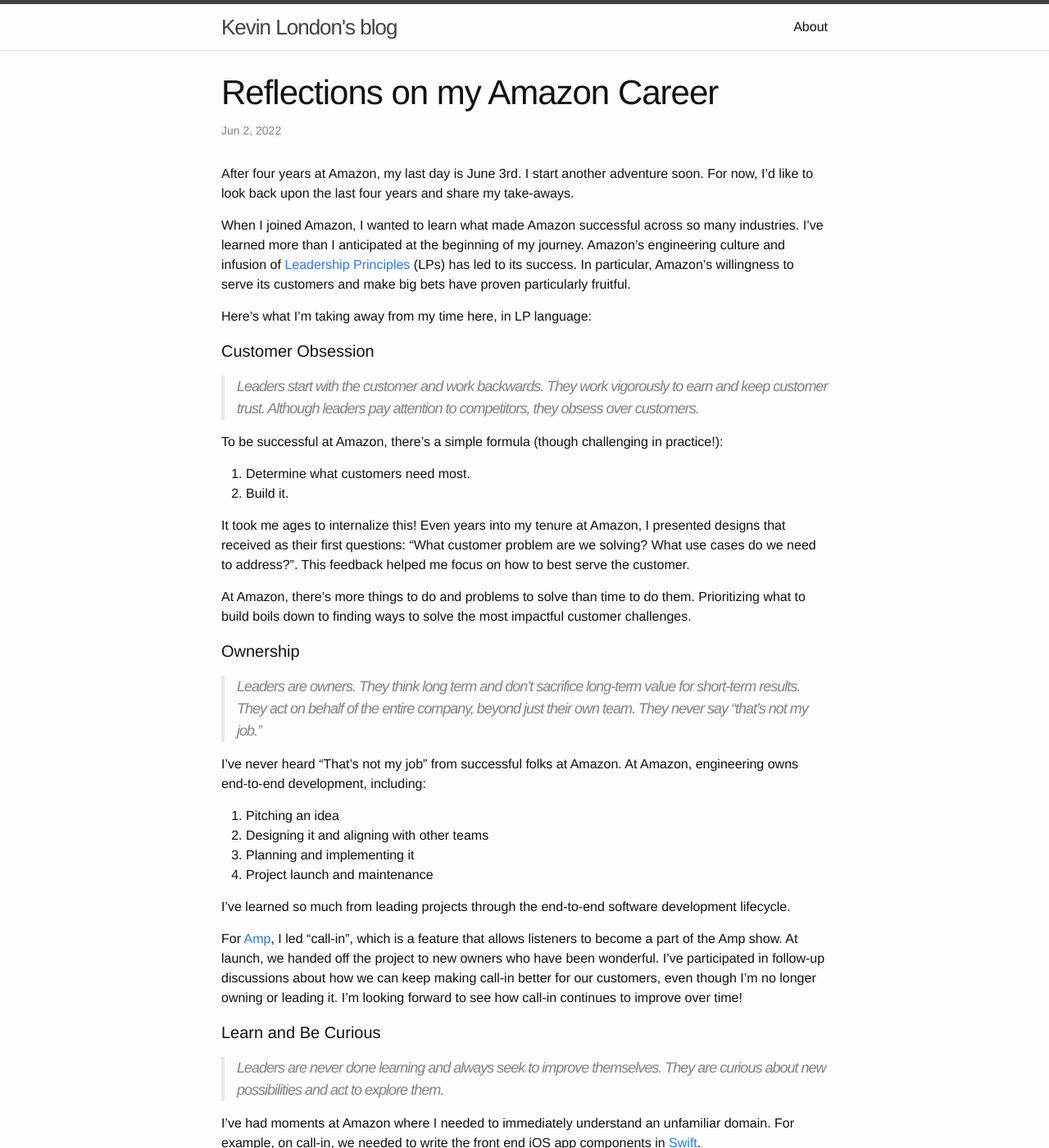
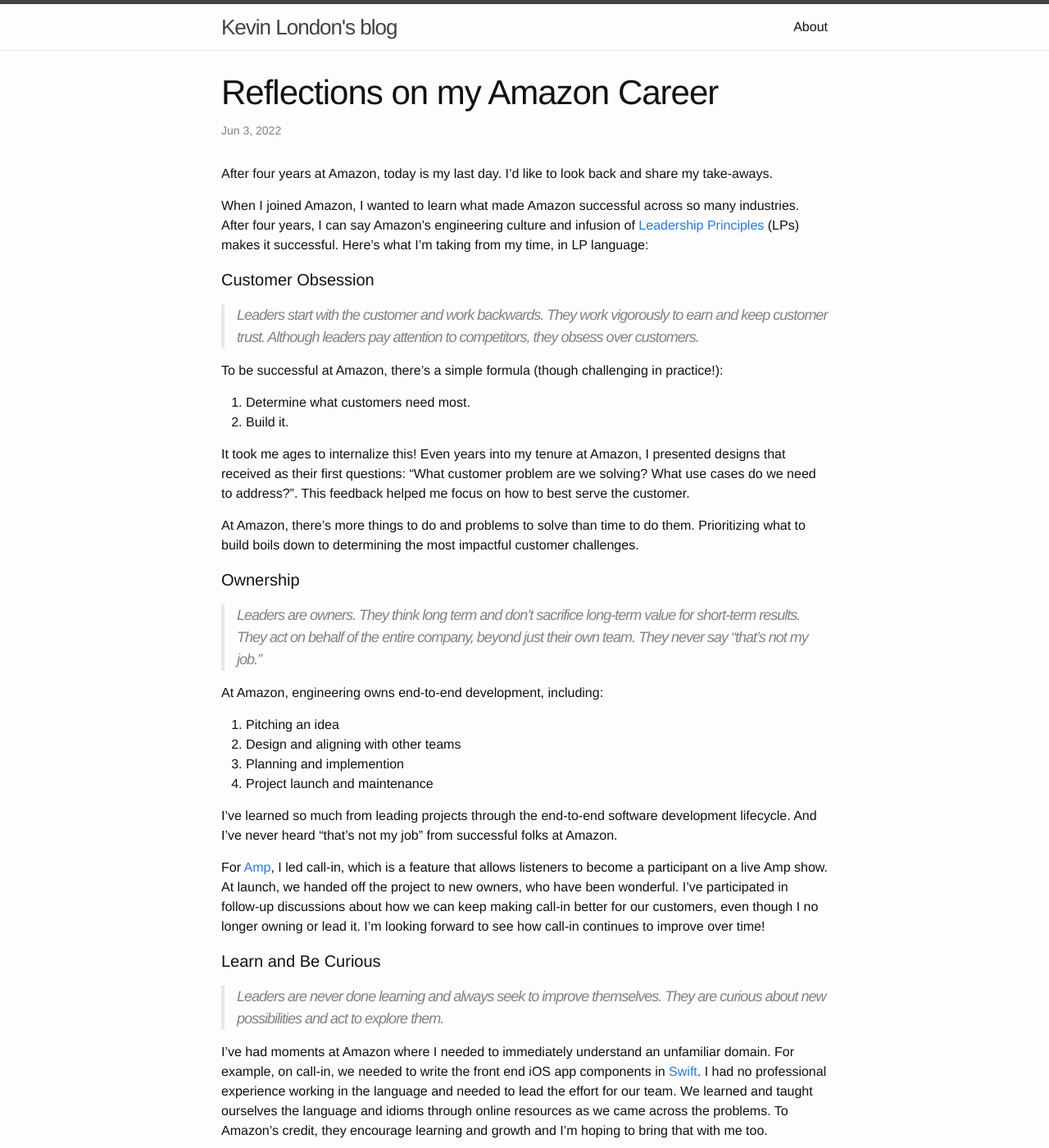
Before and after one commit to kevinlondon/kevinlondon.github.io, a Jekyll site: the page built from _posts/2022-06-03-reflections-amazon-career.md, in a window 1280 px wide and 1400 px high. Shown: the whole window at 82% size. Built offline with Jekyll 4.4.1, drawn with Linux system fonts in a browser that asks for light colours; comment, search, counter and statistics services are not loaded; some of the changed text lies outside the part shown.

Commit message:
Added Reflections on Amazon Career

```diff
--- a/_posts/2022-06-02-reflections-amazon-career.md
+++ b/_posts/2022-06-03-reflections-amazon-career.md
@@ -1,22 +1,17 @@
 ---
 layout: post
 title: Reflections on my Amazon Career
-date: 2022-06-02 15:53:01.000000000 -07:00
+date: 2022-06-03 07:53:01.000000000 -07:00
 ---
 
-After four years at Amazon, my last day is June 3rd. I start another
-adventure soon. For now, I'd like to look back
-upon the last four years and share my take-aways.
+After four years at Amazon, today is my last day.
+I'd like to look back and share my take-aways.
 
 When I joined Amazon, I wanted to learn what made Amazon successful across so
-many industries. I've learned more than
-I anticipated at the beginning of my journey. Amazon's
+many industries. After four years, I can say Amazon's
 engineering culture and infusion of [Leadership
-Principles](https://www.amazon.jobs/en/principles) (LPs) has led to its
-success. In particular, Amazon's willingness to serve its customers
-and make big bets have proven particularly fruitful.
-
-Here's what I'm taking away from my time here, in LP language:
+Principles](https://www.amazon.jobs/en/principles) (LPs) makes it successful.
+Here's what I'm taking from my time, in LP language:
 
 #### Customer Obsession
 
@@ -35,7 +30,7 @@ do we need to address?". This feedback helped me focus on how to best serve the
 customer.
 
 At Amazon, there's more things to do and problems to solve than time to do them.
-Prioritizing what to build boils down to finding ways to solve the most
+Prioritizing what to build boils down to determining the most
 impactful customer challenges.
 
 #### Ownership
@@ -44,21 +39,21 @@ impactful customer challenges.
 for short-term results. They act on behalf of the entire company, beyond just
 their own team. They never say “that’s not my job."
 
-I've never heard "That's not my job"
-from successful folks at Amazon. At Amazon, engineering owns end-to-end development, including:
+At Amazon, engineering owns end-to-end development, including:
 1. Pitching an idea
-2. Designing it and aligning with other teams
-4. Planning and implementing it
+2. Design and aligning with other teams
+4. Planning and implemention
 5. Project launch and maintenance
 
 I've learned so much from leading projects through the end-to-end software
-development lifecycle.
+development lifecycle. And I've never heard "that's not my job"
+from successful folks at Amazon.
 
-For [Amp](https://www.onamp.com/), I led "call-in", which is a feature that
-allows listeners to become a part of the Amp show.
-At launch, we handed off the project to new owners who have been wonderful. I've
+For [Amp](https://www.onamp.com/), I led call-in, which is a feature that
+allows listeners to become a participant on a live Amp show.
+At launch, we handed off the project to new owners, who have been wonderful. I've
 participated in follow-up discussions about how we can keep making call-in
-better for our customers, even though I'm no longer owning or leading it. I'm
+better for our customers, even though I no longer owning or lead it. I'm
 looking forward to see how call-in continues to improve over time!
 
 #### Learn and Be Curious
@@ -69,7 +64,6 @@ are curious about new possibilities and act to explore them.
 I've had moments at Amazon where I needed to
 immediately understand an unfamiliar domain. For example, on call-in, we needed
 to write the front end iOS app components in [Swift](https://developer.apple.com/swift/).
-
 I had no professional experience working in the language and needed to lead the
 effort for our team. We learned and taught ourselves the language and idioms
 through online resources as we came across the problems.
@@ -87,9 +81,8 @@ whether that be at Amazon or elsewhere.
 
 One final lesson I take away is how much your team and manager impacts your
 happiness. I've been fortunate to have worked with a wonderful team and managers
-in my time at Amazon. Watching the team grow, lead with empathy, and have fun at
-work has been gratifying. Working with my team is one of the things I'll miss
-most about Amazon.
+in my time at Amazon. Watching the team grow, lead with empathy, and build
+relationships has been gratifying. I'll miss working with my team.
 
 ### What's Next
 
```
